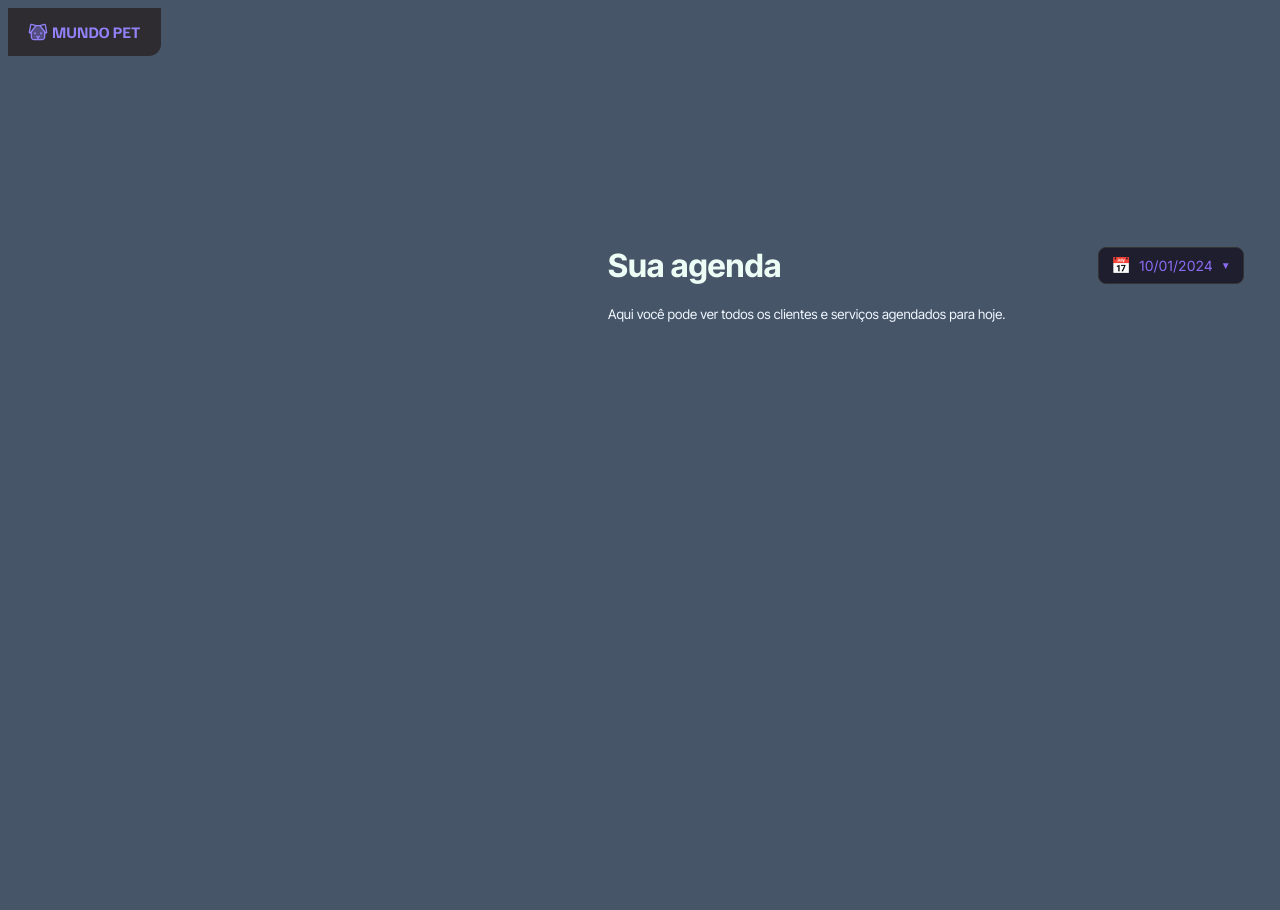
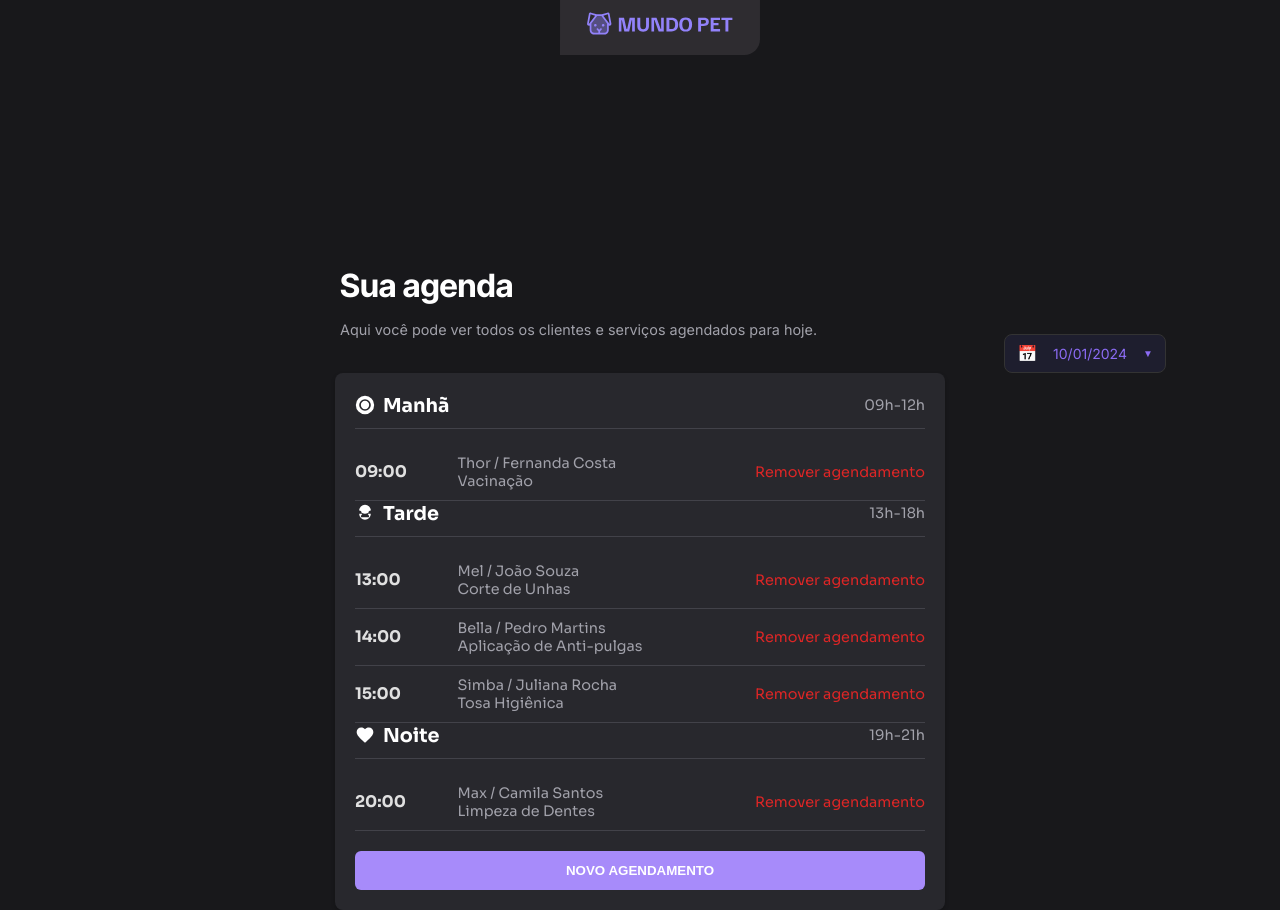
Before and after one commit to saulo-developer/Agendamento-de-petshop, a plain HTML site: page index.html in a window 1280 px wide. Before the commit the page ends 800 px from the top, so only its background shows below. Drawn offline with Linux system fonts and the light colour scheme.

Commit message:
the html and css are finished

```diff
--- a/index.css
+++ b/index.css
@@ -0,0 +1 @@
+@import url(section.css);
--- a/index.html
+++ b/index.html
@@ -23,6 +23,71 @@
         <div class="date-value">10/01/2024</div>
         <div class="dropdown-icon">▼</div>
       </span>
+
+
+      <div class="container">
+        <div class="period-header">
+            <div class="period-title">
+                <svg viewBox="0 0 24 24">
+                    <path fill="currentColor" d="M12 7a5 5 0 1 1 0 10 5 5 0 0 1 0-10m0-2a7 7 0 1 0 0 14 7 7 0 0 0 0-14M12 1a11 11 0 1 1 0 22 11 11 0 0 1 0-22Z" />
+                </svg>
+                Manhã
+            </div>
+            <div class="period-time">09h-12h</div>
+        </div>
+        <div class="appointment-item">
+            <div class="appointment-time">09:00</div>
+            <div class="appointment-details">Thor / Fernanda Costa <br> Vacinação</div>
+            <div></div>
+            <div class="appointment-action">Remover agendamento</div>
+        </div>
+
+        <div class="period-header">
+            <div class="period-title">
+                <svg viewBox="0 0 24 24">
+                    <path fill="currentColor" d="M12 2a7 7 0 0 1 7 7 3 3 0 0 0-3 3h-8a3 3 0 0 0-3-3 7 7 0 0 1 7-7m0 10a5 5 0 0 1 5 5h-10a5 5 0 0 1 5-5m0 8a7 7 0 0 0 7-7h-14a7 7 0 0 0 7 7Z" />
+                </svg>
+                Tarde
+            </div>
+            <div class="period-time">13h-18h</div>
+        </div>
+        <div class="appointment-item">
+            <div class="appointment-time">13:00</div>
+            <div class="appointment-details">Mel / João Souza <br> Corte de Unhas</div>
+            <div></div>
+            <div class="appointment-action">Remover agendamento</div>
+        </div>
+        <div class="appointment-item">
+            <div class="appointment-time">14:00</div>
+            <div class="appointment-details">Bella / Pedro Martins <br> Aplicação de Anti-pulgas</div>
+            <div></div>
+            <div class="appointment-action">Remover agendamento</div>
+        </div>
+        <div class="appointment-item">
+            <div class="appointment-time">15:00</div>
+            <div class="appointment-details">Simba / Juliana Rocha <br> Tosa Higiênica</div>
+            <div></div>
+            <div class="appointment-action">Remover agendamento</div>
+        </div>
+
+        <div class="period-header">
+            <div class="period-title">
+                <svg viewBox="0 0 24 24">
+                    <path fill="currentColor" d="M12 21.35l-1.45-1.32C5.4 15.36 2 12.28 2 8.5 2 5.42 4.42 3 7.5 3c1.74 0 3.41.81 4.5 2.09C13.09 3.81 14.76 3 16.5 3 19.58 3 22 5.42 22 8.5c0 3.78-3.4 6.86-8.55 11.53L12 21.35z" />
+                </svg>
+                Noite
+            </div>
+            <div class="period-time">19h-21h</div>
+        </div>
+        <div class="appointment-item">
+            <div class="appointment-time">20:00</div>
+            <div class="appointment-details">Max / Camila Santos <br> Limpeza de Dentes</div>
+            <div></div>
+            <div class="appointment-action">Remover agendamento</div>
+        </div>
+
+        <button class="new-appointment-button">NOVO AGENDAMENTO</button>
+    </div>
 </body>
 
 
--- a/section.css
+++ b/section.css
@@ -1,12 +1,186 @@
+body {
+    font-family: 'Sora', sans-serif;
+    background-color: #18181B;
+    color: #E0E0E0;
+    margin: 0;
+    padding: 0;
+    display: flex;
+    flex-direction: column;
+    align-items: center;
+    overflow-y: hidden;
+}
+header {
+
+    margin-top: 20px;
+    margin-bottom: 70px;
+    width: 80%;
+    max-width: 600px;
+}
+
+header h1{
+    font-family: 'Inter Tight', sans-serif;
+    font-weight: 700;
+    font-size: 2em;
+    color: #FFFFFF;
+    margin-bottom: 16px;
+    margin-left: -300px;
+}
+header p{
+    font-family: 'Inter', sans-serif;
+    font-weight: 400;
+    font-size: 0.9em;
+    color: #A1A1AA;
+    margin-top: 8px;
+    margin-left: -300px;
+}
+
+main {
+    width: 80%;
+    max-width: 600px;
+    margin-bottom: 20px;
+}
+
+.container {
+    background-color: #28282D;
+    border-radius: 8px;
+    padding: 20px;
+    box-shadow: 0 2px 4px rgba(0, 0, 0, 0.2);
+
+}
+
+.period-header {
+    display: flex;
+    justify-content: space-between;
+    align-items: center;
+    padding-bottom: 10px;
+    margin-bottom: 15px;
+    border-bottom: 1px solid #424249;
+}
+
+.period-title {
+    font-size: 1.2em;
+    font-weight: bold;
+    color: #FFFFFF;
+    display: flex;
+    align-items: center;
+    gap: 8px;
+}
+
+.period-title svg {
+    width: 20px;
+    height: 20px;
+    fill: #A78BFA;
+}
+
+.period-time {
+    color: #A1A1AA;
+    font-size: 0.9em;
+}
+
+.appointment-item {
+    display: grid;
+    grid-template-columns: 1fr 2fr 1fr auto;
+    gap: 10px;
+    padding: 10px 0;
+    border-bottom: 1px solid #424249;
+    align-items: center;
+}
+
+.appointment-item:last-child {
+    border-bottom: none;
+}
+
+.appointment-time {
+    color: #E0E0E0;
+    font-weight: bold;
+}
+
+.appointment-details {
+    color: #A1A1AA;
+    font-size: 0.9em;
+}
+
+.appointment-action {
+    color: #DC2626;
+    cursor: pointer;
+    font-size: 0.9em;
+}
+
+.new-appointment-button {
+    background-color: #A78BFA;
+    color: #FFFFFF;
+    border: none;
+    padding: 12px 20px;
+    border-radius: 6px;
+    cursor: pointer;
+    font-weight: bold;
+    margin-top: 20px;
+    transition: background-color 0.3s ease;
+    width: 100%;
+    text-align: center;
+}
+
+.new-appointment-button:hover {
+    background-color: #8B5CF6;
+}
+
+.date-selector {
+    display: flex;
+    align-items: center;
+    gap: 8px;
+    padding: 8px;
+    border-radius: 6px;
+    border: 1px solid #424249;
+
+    width: 80%;
+    max-width: 600px;
+    cursor: pointer;
+    margin-left: -900px;
+
+    margin-right: 200px;
 
 
-body {
+}
 
+.date-icon {
+    font-size: 1em;
+    color: #A78BFA;
+}
 
-    background-color: #475569;
+.date-value {
+    font-size: 0.9em;
+    color: #E0E0E0;
+    font-family: 'Inter', sans-serif;
+}
+
+.dropdown-icon {
+    font-size: 0.7em;
+    color: #A1A1AA;
+}
+
+img{
+    margin-top: 20px;
+    width: 550%;
+    max-width: 200px;
 }
 
 
+
+
+
+
+
+
+
+
+
+
+img {
+
+
+    margin-top: -8px;
+    margin-left: -8px;
+}
 
 h1  {
     --font-family-tight: 'Inter Tight', sans-serif;
```
